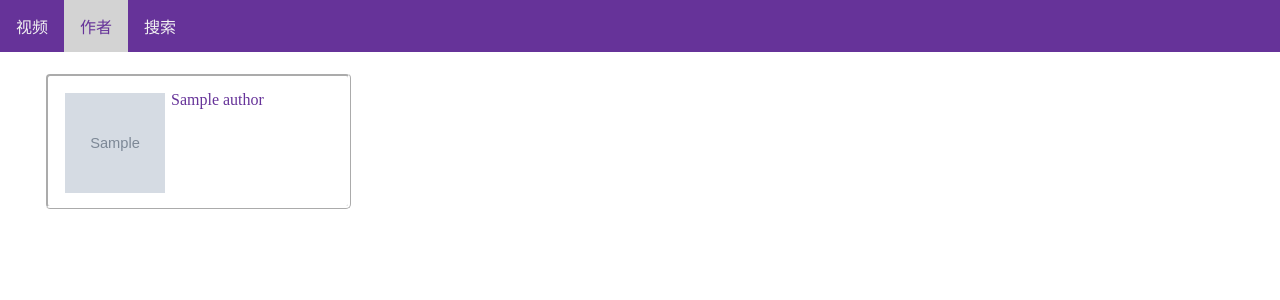
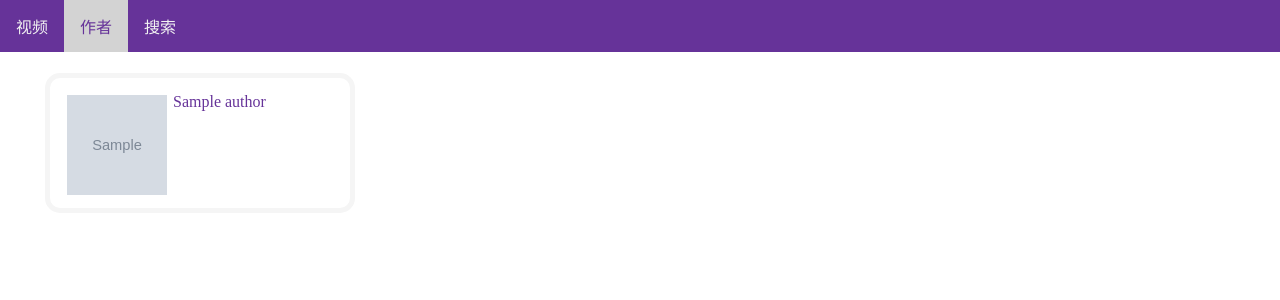
Before and after one commit to fu1er/Django-website, a Django app: page /videopage/authors/ in a window 1280 px wide. Shown: the part 121-421 px from the top of the page. Run offline with Django 3.2, Linux system fonts and the light colour scheme; tables that the repository leaves empty hold one stand-in row (values such as "Sample post"); grey boxes marked "Sample" are stand-in pictures.

Commit message:
adjust border style

```diff
--- a/videopage/static/style/authorspage.css
+++ b/videopage/static/style/authorspage.css
@@ -51,9 +51,10 @@ li.author {
     width: 270px;
     height: 100px;
     padding: 15px;
-    border-style: ridge;
-    border-radius: 5px;
-    border-color: #ffffff;
+    border-style: solid;
+    border-width: 5px;
+    border-radius: 15px;
+    border-color: #f5f5f5;
     margin: 5px;
 }
 
--- a/videopage/static/style/mainpage.css
+++ b/videopage/static/style/mainpage.css
@@ -51,8 +51,9 @@ li.video {
   width: 300px;
   height: 270px;
   padding: 15px;
-  border-style: ridge;
-  border-radius: 10px;
+  border-style:solid;
+  border-width: 10px;
+  border-radius: 15px;
   border-color: #f3f3f3;
   margin: 5px;
 }
```
